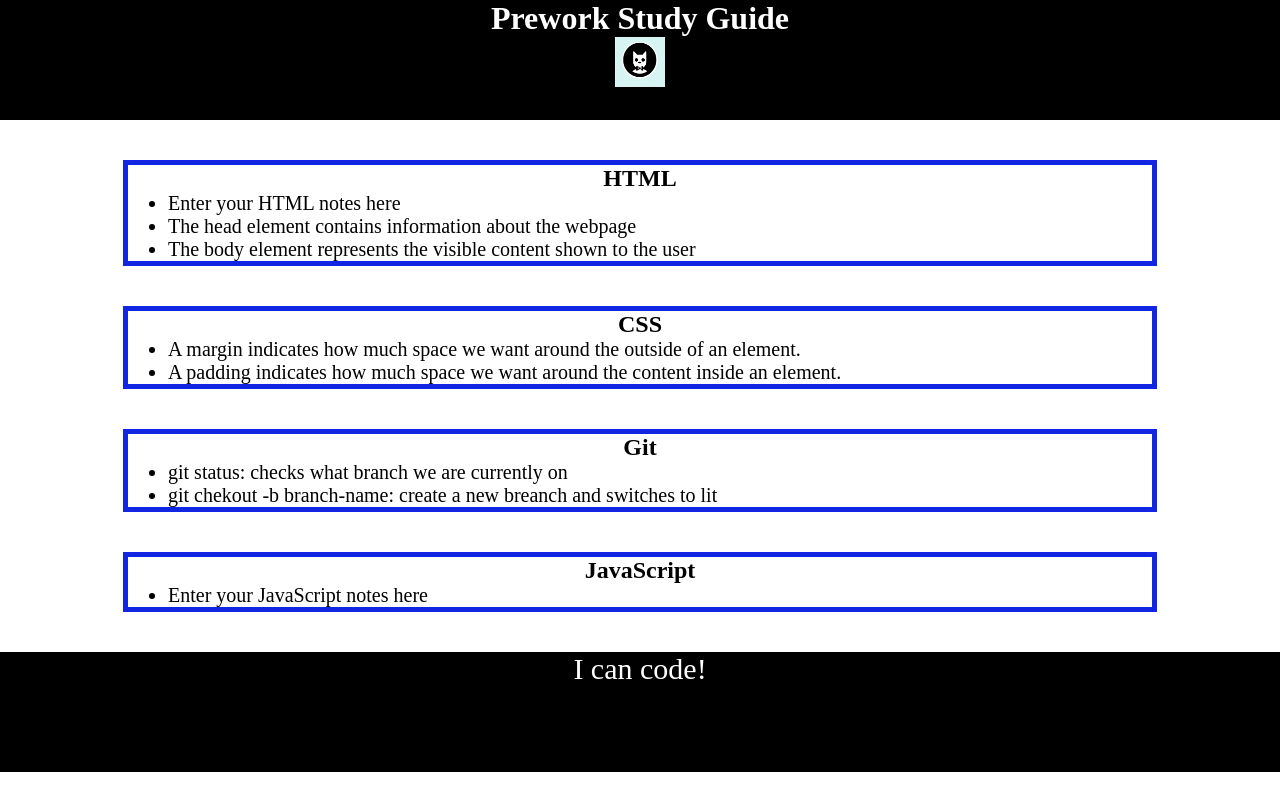
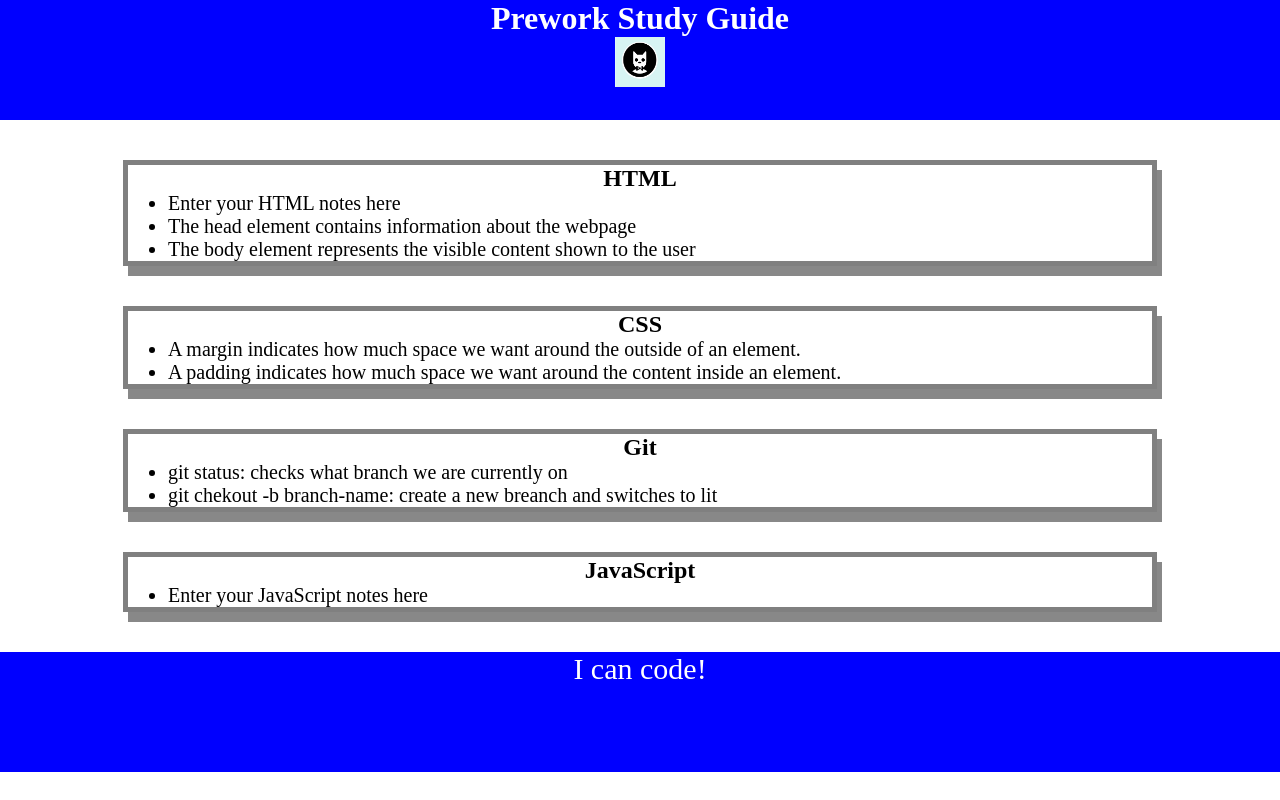
Before and after one commit to garysk94/prework-study-guide, a plain HTML site: page index.html in a window 1280 px wide. Drawn offline with Linux system fonts and the light colour scheme.

Commit message:
Update style.css

```diff
--- a/assets/style.css
+++ b/assets/style.css
@@ -1,18 +1,19 @@
 * {
     margin: 0;
     padding: 0;
-}
-header,
+}header,
 footer {
  width: 100%;
  height: 120px;
-    background-color: rgb(0, 0, 0);
+ background-color: blue;
  color: white;
 }
+
 h1,
 h2 {
  text-align: center;
 }
+
 img {
  display: block;
  height: 50px;
@@ -20,16 +21,19 @@ img {
  margin-left: auto;
  margin-right: auto;
 }
+
 ul {
  padding-left: 40px;
  font-size: 20px;
 }
-p  {
+
+p {
  text-align: center;
  font-size: 30px;
 }
-  .card {width: 80%;
+.card {
+    width: 80%;
     margin: 40px auto;
-        border: 5px solid #1126e2;
-        boxed-shadow: 5px10px #10122b;
+    border: 5px solid gray;
+    box-shadow: 5px 10px #888888;
   }
```
Lines whose indentation alone changed are shown as unchanged.
